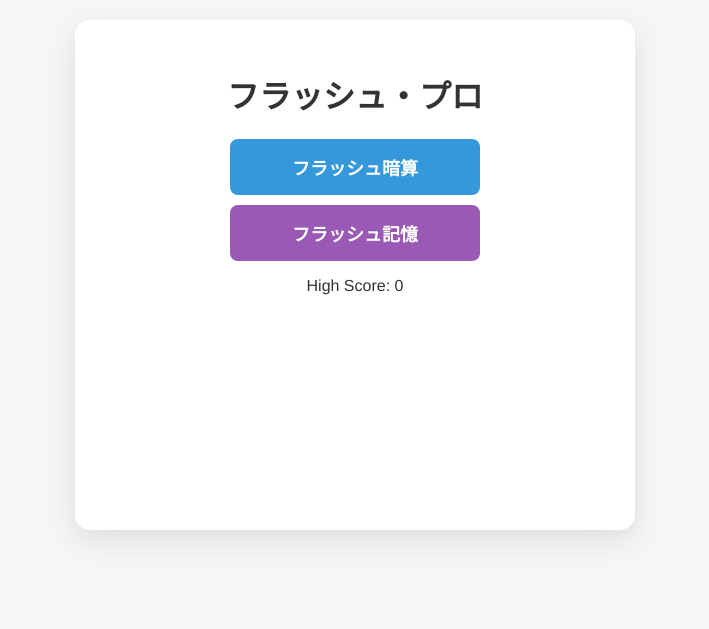
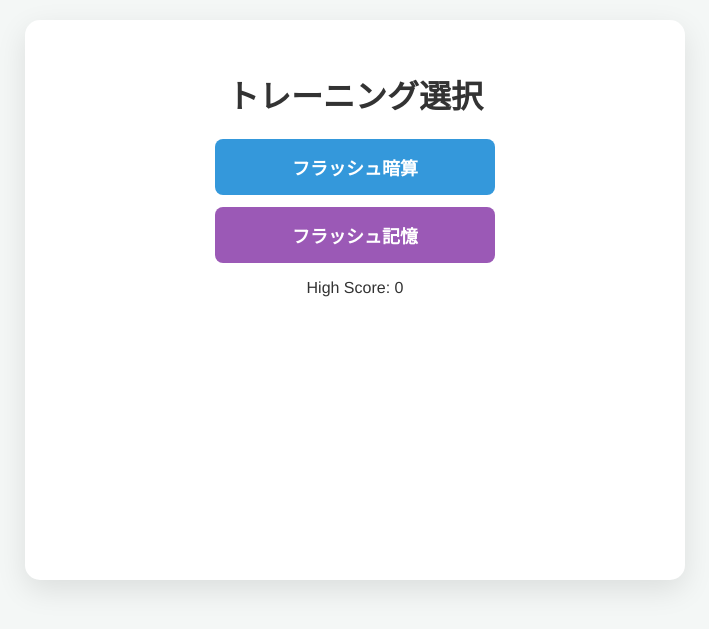
Before and after one commit to toro854/my-java-app, a Spring Boot app: page / in a window 1280 px wide. Shown: the top 629 px of the page, without its empty margins (285-994 px from the left). Run offline with Spring Boot 4, Linux system fonts and the light colour scheme.

Commit message:
Add files via upload

```diff
--- a/src/main/resources/templates/index.html
+++ b/src/main/resources/templates/index.html
@@ -3,176 +3,223 @@
 <head>
     <meta charset="UTF-8">
     <meta name="viewport" content="width=device-width, initial-scale=1.0">
-    <title>フラッシュ・トレーニング・プロ</title>
+    <title>フラッシュ・トレーニング・プロ 完全版</title>
     <link rel="icon" href="data:,">
     <style>
         body { font-family: 'Helvetica Neue', Arial, sans-serif; text-align: center; background: #f4f7f6; color: #333; margin: 0; padding: 20px; }
-        #game-container { background: white; max-width: 500px; margin: 0 auto; padding: 30px; border-radius: 15px; box-shadow: 0 10px 30px rgba(0,0,0,0.1); min-height: 450px; }
-        .mode-btn { display: block; width: 100%; max-width: 250px; margin: 10px auto; padding: 15px; background: #3498db; color: white; border: none; border-radius: 8px; font-size: 18px; font-weight: bold; cursor: pointer; }
-        #flash-text { font-size: 100px; font-weight: bold; height: 150px; display: flex; align-items: center; justify-content: center; margin: 20px 0; }
-        .choice-btn { font-size: 22px; width: 60px; height: 60px; margin: 5px; cursor: pointer; border: 2px solid #3498db; background: white; border-radius: 10px; }
-        .choice-btn:active { background: #3498db; color: white; }
-
-        /* タイマーバーのスタイル */
-        #timer-container { width: 100%; height: 8px; background: #eee; border-radius: 4px; margin: 20px 0; display: none; overflow: hidden; }
-        #timer-bar { width: 100%; height: 100%; background: #e74c3c; }
-
-        #answer-progress { font-size: 18px; margin-bottom: 10px; color: #2980b9; height: 25px; }
+        #game-container { background: white; max-width: 600px; margin: 0 auto; padding: 30px; border-radius: 15px; box-shadow: 0 10px 30px rgba(0,0,0,0.1); min-height: 500px; position: relative; }
+        .mode-btn { display: block; width: 100%; max-width: 280px; margin: 12px auto; padding: 15px; background: #3498db; color: white; border: none; border-radius: 8px; font-size: 18px; font-weight: bold; cursor: pointer; transition: 0.3s; }
+        .mode-btn:hover { background: #2980b9; transform: translateY(-2px); }
+        .back-btn { background: #95a5a6; }
+        #flash-text { font-size: 100px; font-weight: bold; height: 180px; display: flex; align-items: center; justify-content: center; margin: 20px 0; }
+        .flip { transform: scaleX(-1); }
+        .choice-btn { font-size: 22px; padding: 15px; width: 45%; margin: 5px; cursor: pointer; border: 2px solid #3498db; background: white; border-radius: 10px; transition: 0.2s; }
+        .choice-btn:hover { background: #3498db; color: white; }
+        #timer-container { width: 100%; height: 10px; background: #eee; border-radius: 5px; margin: 20px 0; overflow: hidden; display: none; }
+        #timer-bar { width: 100%; height: 100%; background: #e74c3c; transition: width 0.1s linear; }
+        #answer-progress { font-size: 20px; color: #2980b9; font-weight: bold; margin-bottom: 10px; }
     </style>
 </head>
 <body>
 
 <div id="game-container">
     <div id="menu-screen">
-        <h1>フラッシュ・プロ</h1>
-        <button class="mode-btn" onclick="startGame('anzan')">フラッシュ暗算</button>
-        <button class="mode-btn" onclick="startGame('memory')" style="background:#9b59b6;">フラッシュ記憶</button>
-        <p>High Score: <span id="hi-score">0</span></p>
+        <div id="step-0">
+            <h1>トレーニング選択</h1>
+            <button class="mode-btn" onclick="setStep('step-0','step-1'); selectedType='anzan';">フラッシュ暗算</button>
+            <button class="mode-btn" onclick="setStep('step-0','step-1'); selectedType='memory';" style="background:#9b59b6;">フラッシュ記憶</button>
+            <p>High Score: <span id="hi-score">0</span></p>
+        </div>
+
+        <div id="step-1" style="display:none;">
+            <h2 id="current-game-title">モード選択</h2>
+            <button class="mode-btn" onclick="setStep('step-1','step-normal-1')">通常モード</button>
+            <button class="mode-btn" onclick="setStep('step-1','step-challenge')" style="background:#e67e22;">チャレンジモード</button>
+            <button class="mode-btn back-btn" onclick="setStep('step-1','step-0')">← 戻る</button>
+        </div>
+
+        <div id="step-normal-1" style="display:none;">
+            <h3>1. 文字種を選択</h3>
+            <button class="mode-btn" onclick="subMode='num'; setStep('step-normal-1','step-normal-level')">数字のみ</button>
+            <button class="mode-btn" onclick="subMode='kanji'; setStep('step-normal-1','step-normal-level')">漢数字</button>
+            <button class="mode-btn" onclick="subMode='roman'; setStep('step-normal-1','step-normal-level')">旧漢数字</button>
+            <button class="mode-btn" onclick="subMode='mix'; setStep('step-normal-1','step-normal-level')">複合</button>
+            <button class="mode-btn back-btn" onclick="setStep('step-normal-1','step-1')">戻る</button>
+        </div>
+
+        <div id="step-normal-level" style="display:none;">
+            <h3>2. 開始レベル</h3>
+            <button class="mode-btn" onclick="level=1; setStep('step-normal-level','step-normal-2')">Lv.1</button>
+            <button class="mode-btn" onclick="level=5; setStep('step-normal-level','step-normal-2')">Lv.5</button>
+            <button class="mode-btn" onclick="level=10; setStep('step-normal-level','step-normal-2')">Lv.10</button>
+            <button class="mode-btn back-btn" onclick="setStep('step-normal-level','step-normal-1')">戻る</button>
+        </div>
+
+        <div id="step-normal-2" style="display:none;">
+            <h3>3. ギミック</h3>
+            <button class="mode-btn" onclick="isFlip=true; startInit()" style="background:#e74c3c;">反転あり</button>
+            <button class="mode-btn" onclick="isFlip=false; startInit()" style="background:#2ecc71;">なし</button>
+            <button class="mode-btn back-btn" onclick="setStep('step-normal-2','step-normal-level')">戻る</button>
+        </div>
+
+        <div id="step-challenge" style="display:none;">
+            <h3>チャレンジ</h3>
+            <button class="mode-btn" onclick="level=1; isFlip=false; startInit()">Lv.1</button>
+            <button class="mode-btn" onclick="level=5; isFlip=true; startInit()">Lv.5 (反転)</button>
+            <button class="mode-btn back-btn" onclick="setStep('step-challenge','step-1')">戻る</button>
+        </div>
     </div>
 
     <div id="game-screen" style="display:none;">
         <div style="display: flex; justify-content: space-between; font-weight: bold;">
-            <span>Lv: <span id="lv-display">1</span></span>
-            <span>Score: <span id="score-display">0</span></span>
+            <span>Level: <span id="lv-ui">1</span></span>
+            <span style="color:#27ae60;">Score: <span id="sc-ui">0</span></span>
         </div>
-
         <div id="flash-text"></div>
-
         <div id="input-area" style="display:none;">
             <div id="answer-progress"></div>
             <div id="timer-container"><div id="timer-bar"></div></div>
             <div id="choices-container"></div>
-            <div id="anzan-input-wrap" style="display:none; margin-top:10px;">
-                <input type="number" id="anzan-field" style="font-size:24px; width:120px; padding:5px;">
-                <button class="mode-btn" onclick="submitAnzan()" style="margin-top:10px;">決定</button>
-            </div>
         </div>
+        <button onclick="location.reload()" style="margin-top:20px; font-size:12px; color:red; border:none; background:none; cursor:pointer;">リタイアして戻る</button>
     </div>
 </div>
 
 <script>
-let gameType = '', level = 1, score = 0, numbers = [], answerIndex = 0;
-let timerInterval, timeLeft;
-const TIME_LIMIT = 5000; // 5秒制限
+let selectedType='', subMode='num', level=1, score=0, isFlip=false;
+let numbers=[], answerIndex=0, timerInterval, timeLeft;
 
-// ハイスコア読み込み
-document.getElementById('hi-score').innerText = localStorage.getItem('flash_hi') || 0;
+const KANJI = ["〇", "一", "二", "三", "四", "五", "六", "七", "八", "九"];
+const ROMAN = ["零", "壱", "弐", "参", "肆", "伍", "陸", "漆", "捌", "玖"];
 
-async function startGame(type) {
-    gameType = type;
+function setStep(old, next) {
+    document.getElementById(old).style.display = 'none';
+    document.getElementById(next).style.display = 'block';
+}
+
+function startInit() {
     document.getElementById('menu-screen').style.display = 'none';
     document.getElementById('game-screen').style.display = 'block';
-    await runRound();
+    score = 0;
+    runRound();
 }
 
 async function runRound() {
-    numbers = [];
-    answerIndex = 0;
+    numbers = []; answerIndex = 0;
     const count = 3 + Math.floor(level / 3);
     const speed = Math.max(200, 1000 - (level * 50));
 
-    // 問題生成
-    for(let i=0; i<count; i++) numbers.push(Math.floor(Math.random() * 9) + 1);
-
-    // 数値表示フェーズ
-    const display = document.getElementById('flash-text');
+    document.getElementById('lv-ui').innerText = level;
+    document.getElementById('sc-ui').innerText = score;
     document.getElementById('input-area').style.display = 'none';
 
-    for(let n of numbers) {
-        display.innerText = n;
+    const display = document.getElementById('flash-text');
+    if(isFlip) display.classList.add('flip'); else display.classList.remove('flip');
+
+    for(let i=0; i<count; i++) {
+        let n = Math.floor(Math.random() * 9) + 1;
+        numbers.push(n);
+        display.innerText = convert(n);
         await new Promise(r => setTimeout(r, speed));
         display.innerText = '';
         await new Promise(r => setTimeout(r, 100));
     }
-
-    startInuptPhase();
+    setupChoices();
 }
 
-function startInuptPhase() {
+function convert(n) {
+    if(subMode==='kanji') return KANJI[n];
+    if(subMode==='roman') return ROMAN[n];
+    if(subMode==='mix') {
+        let r = Math.random();
+        return r < 0.3 ? KANJI[n] : (r < 0.6 ? ROMAN[n] : n);
+    }
+    return n;
+}
+
+function setupChoices() {
     document.getElementById('input-area').style.display = 'block';
     document.getElementById('timer-container').style.display = 'block';
     const container = document.getElementById('choices-container');
     container.innerHTML = '';
 
-    if(gameType === 'anzan') {
-        document.getElementById('anzan-input-wrap').style.display = 'block';
+    if(selectedType === 'anzan') {
         document.getElementById('answer-progress').innerText = "合計は？";
-        document.getElementById('anzan-field').value = '';
-        document.getElementById('anzan-field').focus();
+        const sum = numbers.reduce((a,b)=>a+b, 0);
+        createChoiceButtons(sum);
     } else {
-        document.getElementById('anzan-input-wrap').style.display = 'none';
         updateMemoryProgress();
-        // 1-9のテンキー作成
-        for(let i=1; i<=9; i++) {
-            const btn = document.createElement('button');
-            btn.className = 'choice-btn';
-            btn.innerText = i;
-            btn.onclick = () => handleMemoryInput(i);
-            container.appendChild(btn);
+        createChoiceButtons(numbers[answerIndex]);
+    }
+    startTimer();
+}
+
+function createChoiceButtons(correct) {
+    const container = document.getElementById('choices-container');
+    container.innerHTML = '';
+    let choices = [correct];
+    while(choices.length < 4) {
+        let fake = correct + (Math.floor(Math.random()*11) - 5);
+        if(fake >= 0 && !choices.includes(fake)) choices.push(fake);
+    }
+    choices.sort(() => Math.random() - 0.5);
+
+    choices.forEach(val => {
+        const btn = document.createElement('button');
+        btn.className = 'choice-btn';
+        btn.innerText = val;
+        btn.onclick = () => handleInput(val, correct);
+        container.appendChild(btn);
+    });
+}
+
+function handleInput(selected, correct) {
+    if(selected !== correct) return gameOver();
+
+    if(selectedType === 'anzan') {
+        success();
+    } else {
+        answerIndex++;
+        if(answerIndex === numbers.length) {
+            success();
+        } else {
+            updateMemoryProgress();
+            createChoiceButtons(numbers[answerIndex]);
+            // 記憶モードで1つ正解するたびにタイマーを少し回復
+            timeLeft = Math.min(100, timeLeft + 20);
         }
     }
-
-    startTimer();
 }
 
 function startTimer() {
     clearInterval(timerInterval);
     timeLeft = 100;
     const bar = document.getElementById('timer-bar');
-
     timerInterval = setInterval(() => {
-        timeLeft -= 1; // 100msごとに1%減少（計10秒制限に調整）
+        timeLeft -= 1.5; // 約6-7秒の制限
         bar.style.width = timeLeft + "%";
-
-        if(timeLeft <= 0) {
-            clearInterval(timerInterval);
-            gameOver("時間切れ！");
-        }
-    }, 100); // 制限時間は約10秒（レベルに合わせて短くすることも可能）
-}
-
-function handleMemoryInput(val) {
-    if(val === numbers[answerIndex]) {
-        answerIndex++;
-        updateMemoryProgress();
-        if(answerIndex === numbers.length) {
-            success();
-        }
-    } else {
-        gameOver("不正解！");
-    }
-}
-
-function submitAnzan() {
-    const val = parseInt(document.getElementById('anzan-field').value);
-    const sum = numbers.reduce((a,b) => a+b, 0);
-    if(val === sum) success(); else gameOver("不正解！");
+        if(timeLeft <= 0) gameOver();
+    }, 100);
 }
 
 function updateMemoryProgress() {
-    document.getElementById('answer-progress').innerText = `入力中: ${answerIndex} / ${numbers.length}`;
+    document.getElementById('answer-progress').innerText = `順番に選択 (${answerIndex+1}/${numbers.length})`;
 }
 
 function success() {
     clearInterval(timerInterval);
-    score += level * 100;
+    score += level * 10;
     level++;
-    document.getElementById('score-display').innerText = score;
-    document.getElementById('lv-display').innerText = level;
-
-    // ハイスコア更新
-    if(score > (localStorage.getItem('flash_hi') || 0)) {
-        localStorage.setItem('flash_hi', score);
-    }
-
-    setTimeout(runRound, 500);
+    setTimeout(runRound, 600);
 }
 
-function gameOver(msg) {
+function gameOver() {
     clearInterval(timerInterval);
-    alert(msg + "\nScore: " + score);
+    alert("終了！ Score: " + score);
     location.reload();
 }
+
+document.getElementById('hi-score').innerText = localStorage.getItem('flash_hi') || 0;
 </script>
 </body>
 </html>
```
